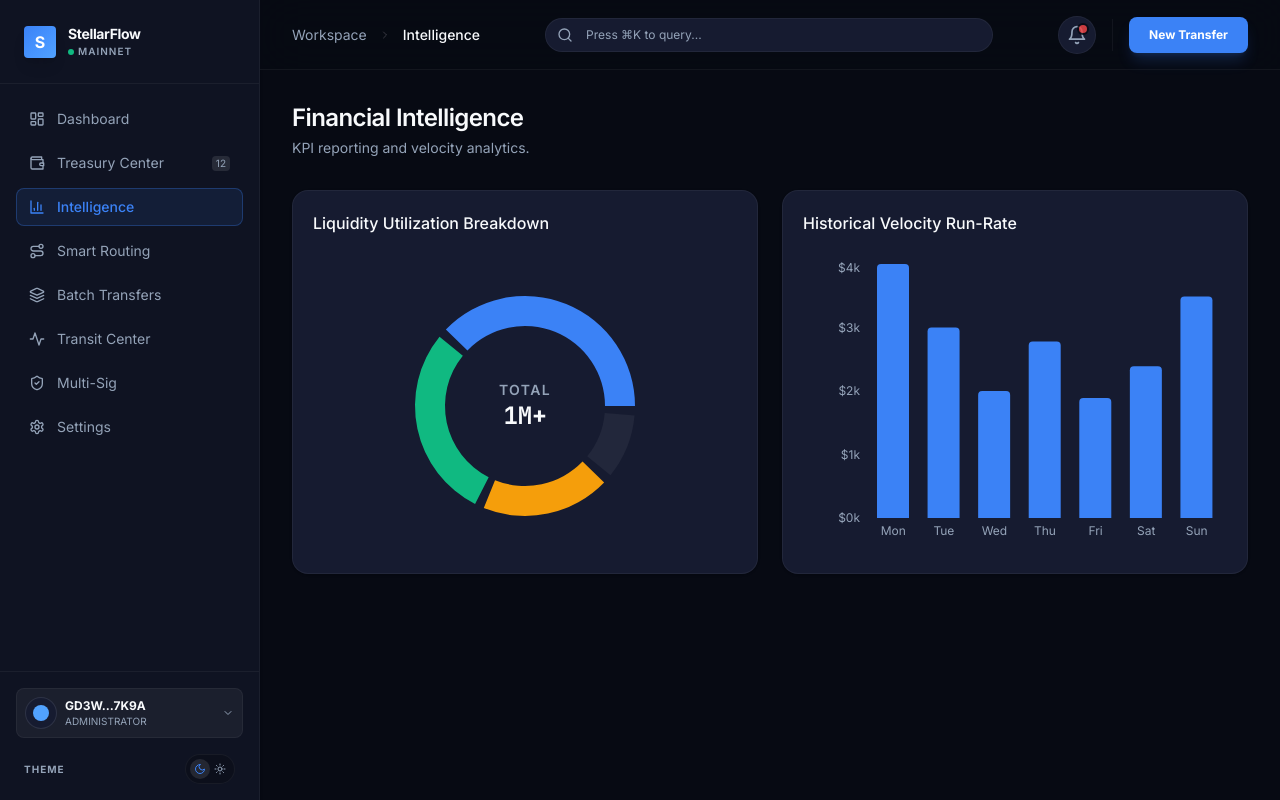
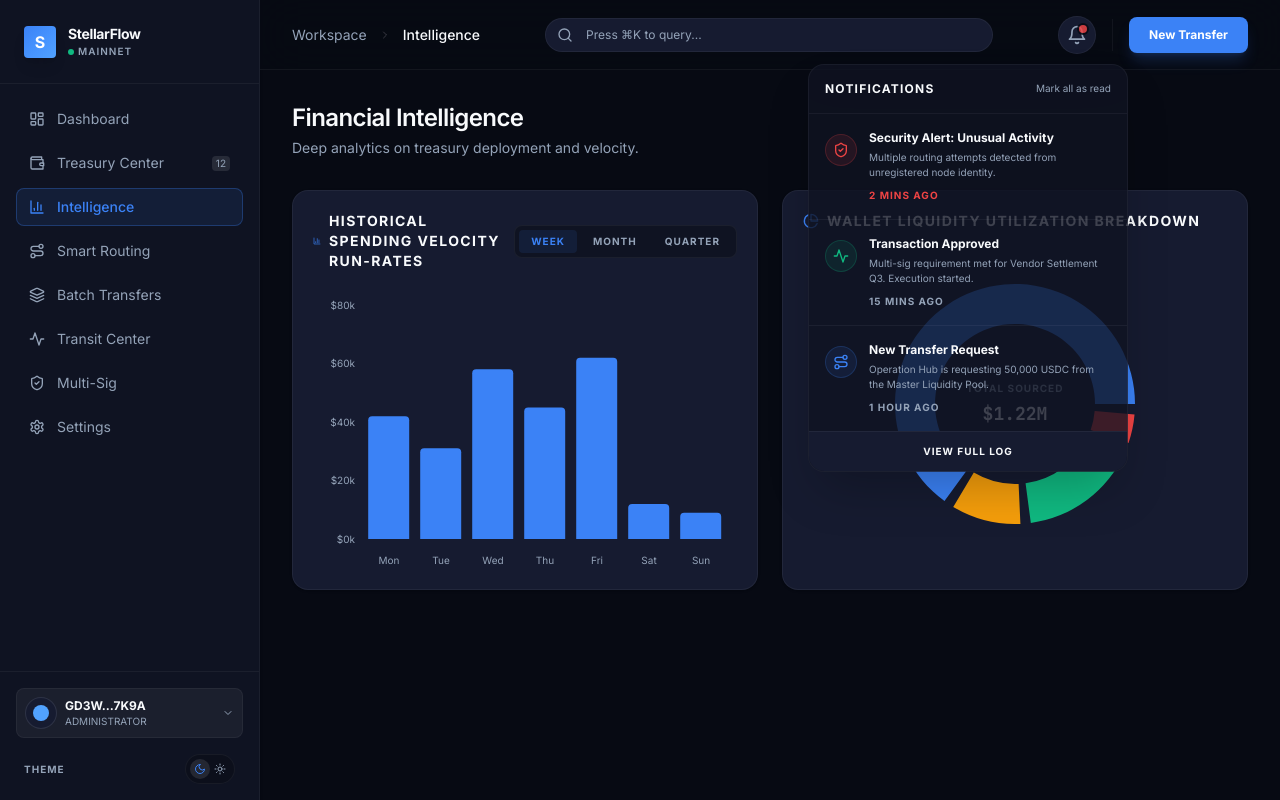
Before and after one commit to Be-bibek/StellarFlow, a Next.js app: page /analytics in a window 1280 px wide. Both pictures are taken after a click on the element 1077 px from the left and 34 px from the top of the page. Built offline with nearby package versions, Linux system fonts and the light colour scheme.

Commit message:
feat: add notification dropdown and update analytics
Implement a notification toggle in the shell and refactor analytics data structures to include multi-period velocity tracking.

```diff
--- a/app/analytics/page.tsx
+++ b/app/analytics/page.tsx
@@ -1,81 +1,174 @@
 "use client";
 
+import { useState } from "react";
 import { BentoCard } from "@/components/ui/bento-card";
-import { PieChart, Pie, Cell, ResponsiveContainer, BarChart, Bar, XAxis, YAxis, Tooltip } from "recharts";
+import { BarChart, Bar, XAxis, YAxis, Tooltip, ResponsiveContainer, PieChart, Pie, Cell } from "recharts";
+import { BarChart3, PieChart as PieChartIcon } from "lucide-react";
 
-const dataPie = [
-  { name: 'Payroll Vault', value: 400 },
-  { name: 'Marketing', value: 300 },
-  { name: 'Operation', value: 200 },
-  { name: 'Buffer', value: 100 },
-];
-const COLORS = ['var(--accent)', 'var(--success)', 'var(--warning)', 'var(--border)'];
-
-const dataBar = [
-  { name: 'Mon', vol: 4000 },
-  { name: 'Tue', vol: 3000 },
-  { name: 'Wed', vol: 2000 },
-  { name: 'Thu', vol: 2780 },
-  { name: 'Fri', vol: 1890 },
-  { name: 'Sat', vol: 2390 },
-  { name: 'Sun', vol: 3490 },
+const utilizationData = [
+  { name: 'Payroll Vault', value: 840200, color: '#3B82F6' },
+  { name: 'Operation Hub', value: 120500, color: '#F59E0B' },
+  { name: 'Marketing Reserve', value: 210000, color: '#10B981' },
+  { name: 'Emergency Vault', value: 50000, color: '#EF4444' },
 ];
 
+const totalUtilization = utilizationData.reduce((acc, curr) => acc + curr.value, 0);
+
+const velocityData = {
+  week: [
+    { name: 'Mon', value: 42000 },
+    { name: 'Tue', value: 31000 },
+    { name: 'Wed', value: 58000 },
+    { name: 'Thu', value: 45000 },
+    { name: 'Fri', value: 62000 },
+    { name: 'Sat', value: 12000 },
+    { name: 'Sun', value: 9000 },
+  ],
+  month: [
+    { name: 'Week 1', value: 250000 },
+    { name: 'Week 2', value: 320000 },
+    { name: 'Week 3', value: 280000 },
+    { name: 'Week 4', value: 410000 },
+  ],
+  quarter: [
+    { name: 'Month 1', value: 1200000 },
+    { name: 'Month 2', value: 1450000 },
+    { name: 'Month 3', value: 1800000 },
+  ]
+};
+
+const CustomPieTooltip = ({ active, payload }: any) => {
+  if (active && payload && payload.length) {
+    const data = payload[0].payload;
+    const percentage = ((data.value / totalUtilization) * 100).toFixed(1);
+    return (
+      <div className="bg-surface/90 backdrop-blur-md border border-border p-3 rounded-xl shadow-xl">
+        <p className="text-xs font-bold text-text-primary flex items-center gap-2">
+          <span className="w-2 h-2 rounded-full" style={{ backgroundColor: data.color }}></span>
+          {data.name}
+        </p>
+        <p className="text-sm font-mono mt-1 text-text-primary">
+          ${data.value.toLocaleString()}{' '}
+          <span className="text-[10px] text-text-secondary ml-1 font-bold">({percentage}%)</span>
+        </p>
+      </div>
+    );
+  }
+  return null;
+};
+
+const CustomBarTooltip = ({ active, payload, label }: any) => {
+  if (active && payload && payload.length) {
+    return (
+      <div className="bg-surface/90 backdrop-blur-md border border-border p-3 rounded-xl shadow-xl">
+        <p className="text-xs font-bold text-text-secondary uppercase tracking-widest">{label}</p>
+        <p className="text-sm font-mono mt-1 text-accent font-bold">
+          ${payload[0].value.toLocaleString()}
+        </p>
+      </div>
+    );
+  }
+  return null;
+};
+
 export default function AnalyticsPage() {
+  const [velocityFilter, setVelocityFilter] = useState<"week" | "month" | "quarter">("week");
+
   return (
     <div className="space-y-6 pb-20">
       <div className="flex items-center justify-between mb-8">
         <div>
           <h1 className="text-2xl font-semibold text-text-primary tracking-tight">Financial Intelligence</h1>
-          <p className="text-sm text-text-secondary mt-1">KPI reporting and velocity analytics.</p>
+          <p className="text-sm text-text-secondary mt-1">Deep analytics on treasury deployment and velocity.</p>
         </div>
       </div>
 
-      <div className="grid grid-cols-1 md:grid-cols-2 gap-6">
-        <BentoCard delay={0.1} className="h-96 flex flex-col">
-          <h3 className="font-medium text-text-primary mb-6">Liquidity Utilization Breakdown</h3>
-           <div className="flex-1 w-full relative">
+      <div className="grid grid-cols-1 lg:grid-cols-2 gap-6">
+        {/* Run Rates Chart */}
+        <BentoCard delay={0.1} className="h-[400px] flex flex-col">
+          <div className="flex items-center justify-between mb-6">
+            <h3 className="text-sm font-bold text-text-primary flex items-center gap-2 uppercase tracking-widest">
+              <BarChart3 className="w-4 h-4 text-accent" /> Historical Spending Velocity Run-Rates
+            </h3>
+            <div className="flex gap-1 bg-surface p-1 rounded-lg border border-border">
+              {(['week', 'month', 'quarter'] as const).map((filter) => (
+                <button
+                  key={filter}
+                  onClick={() => setVelocityFilter(filter)}
+                  className={`px-3 py-1 text-[10px] uppercase font-bold tracking-widest rounded transition-all ${
+                    velocityFilter === filter
+                    ? 'bg-accent/10 text-accent'
+                    : 'text-text-secondary hover:text-text-primary'
+                  }`}
+                >
+                  {filter}
+                </button>
+              ))}
+            </div>
+          </div>
+          <div className="flex-1 min-h-0">
+            <ResponsiveContainer width="100%" height="100%">
+              <BarChart data={velocityData[velocityFilter]} margin={{ top: 10, right: 10, left: 0, bottom: 0 }}>
+                <XAxis
+                  dataKey="name"
+                  axisLine={false}
+                  tickLine={false}
+                  tick={{ fontSize: 10, fill: 'var(--color-text-secondary)' }}
+                  dy={10}
+                />
+                <YAxis
+                  axisLine={false}
+                  tickLine={false}
+                  tick={{ fontSize: 10, fill: 'var(--color-text-secondary)' }}
+                  tickFormatter={(val) => `$${val / 1000}k`}
+                  width={50}
+                />
+                <Tooltip content={<CustomBarTooltip />} cursor={{ fill: 'rgba(255, 255, 255, 0.02)' }} />
+                <Bar
+                  dataKey="value"
+                  fill="var(--color-accent)"
+                  radius={[4, 4, 0, 0]}
+                  maxBarSize={50}
+                />
+              </BarChart>
+            </ResponsiveContainer>
+          </div>
+        </BentoCard>
+
+        {/* Utilization Breakdown Chart */}
+        <BentoCard delay={0.2} className="h-[400px] flex flex-col">
+          <div className="mb-2">
+            <h3 className="text-sm font-bold text-text-primary flex items-center gap-2 uppercase tracking-widest">
+              <PieChartIcon className="w-4 h-4 text-accent" /> Wallet Liquidity Utilization Breakdown
+            </h3>
+          </div>
+          <div className="flex-1 min-h-0 relative">
             <ResponsiveContainer width="100%" height="100%">
               <PieChart>
                 <Pie
-                    data={dataPie}
+                  data={utilizationData}
+                  cx="50%"
+                  cy="50%"
                   innerRadius={80}
-                    outerRadius={110}
+                  outerRadius={120}
                   paddingAngle={5}
                   dataKey="value"
                   stroke="none"
                 >
-                    {dataPie.map((entry, index) => (
-                      <Cell key={`cell-${index}`} fill={COLORS[index % COLORS.length]} />
+                  {utilizationData.map((entry, index) => (
+                    <Cell key={`cell-${index}`} fill={entry.color} />
                   ))}
                 </Pie>
-                  <Tooltip
-                    contentStyle={{ backgroundColor: 'var(--card)', borderColor: 'var(--border)', borderRadius: '8px' }}
-                    itemStyle={{ color: 'var(--text-primary)' }}
-                  />
+                <Tooltip content={<CustomPieTooltip />} />
               </PieChart>
             </ResponsiveContainer>
-              <div className="absolute inset-0 flex items-center justify-center pointer-events-none flex-col">
-                <span className="text-sm text-text-secondary uppercase tracking-widest font-semibold">Total</span>
-                <span className="text-2xl font-bold font-mono">1M+</span>
+            {/* Center Label for Pie Chart */}
+            <div className="absolute inset-0 flex flex-col items-center justify-center pointer-events-none">
+              <span className="text-[10px] text-text-secondary uppercase font-bold tracking-widest">Total Sourced</span>
+              <span className="text-lg font-bold font-mono text-text-primary mt-1">
+                ${(totalUtilization / 1000000).toFixed(2)}M
+              </span>
             </div>
-           </div>
-        </BentoCard>
-
-        <BentoCard delay={0.2} className="h-96 flex flex-col">
-          <h3 className="font-medium text-text-primary mb-6">Historical Velocity Run-Rate</h3>
-           <div className="flex-1 w-full">
-              <ResponsiveContainer width="100%" height="100%">
-                <BarChart data={dataBar}>
-                  <XAxis dataKey="name" stroke="var(--text-secondary)" fontSize={12} tickLine={false} axisLine={false} />
-                  <YAxis stroke="var(--text-secondary)" fontSize={12} tickLine={false} axisLine={false} tickFormatter={(v) => `$${v/1000}k`} />
-                  <Tooltip
-                     cursor={{ fill: 'var(--surface)' }}
-                     contentStyle={{ backgroundColor: 'var(--card)', borderColor: 'var(--border)', borderRadius: '8px' }}
-                  />
-                  <Bar dataKey="vol" fill="var(--accent)" radius={[4, 4, 0, 0]} barSize={32} />
-                </BarChart>
-              </ResponsiveContainer>
           </div>
         </BentoCard>
       </div>
--- a/components/shell.tsx
+++ b/components/shell.tsx
@@ -22,6 +22,7 @@ import {
 
 export function Shell({ children }: { children: React.ReactNode }) {
   const pathname = usePathname();
+  const [isNotificationOpen, setIsNotificationOpen] = useState(false);
 
   const navItems = [
     { href: "/", label: "Dashboard", badge: undefined, icon: LayoutDashboard },
@@ -111,11 +112,68 @@ export function Shell({ children }: { children: React.ReactNode }) {
             </div>
           </div>
 
-          <div className="flex items-center gap-4">
-            <div className="relative p-2 bg-card rounded-full border border-border cursor-pointer hover:border-text-secondary transition-colors">
+          <div className="flex items-center gap-4 relative">
+            <div
+              className="relative p-2 bg-card rounded-full border border-border cursor-pointer hover:border-text-secondary transition-colors"
+              onClick={() => setIsNotificationOpen(!isNotificationOpen)}
+            >
               <Bell className="w-5 h-5 text-text-secondary" />
               <div className="absolute top-2 right-2 w-2 h-2 bg-danger rounded-full ring-2 ring-background animate-pulse"></div>
             </div>
+
+            {/* Notification Dropdown */}
+            {isNotificationOpen && (
+              <motion.div
+                initial={{ opacity: 0, y: 10, scale: 0.95 }}
+                animate={{ opacity: 1, y: 0, scale: 1 }}
+                exit={{ opacity: 0, y: 10, scale: 0.95 }}
+                className="absolute top-12 right-[120px] w-80 bg-surface/80 backdrop-blur-xl border border-border rounded-2xl shadow-2xl z-50 overflow-hidden"
+              >
+                <div className="p-4 border-b border-border flex items-center justify-between">
+                  <h4 className="text-xs font-bold uppercase tracking-widest text-text-primary">Notifications</h4>
+                  <span className="text-[10px] text-text-secondary hover:text-text-primary cursor-pointer">Mark all as read</span>
+                </div>
+                <div className="divide-y divide-border">
+                  {/* Mock Notification 1 */}
+                  <div className="p-4 hover:bg-white/5 transition-colors cursor-pointer flex gap-3">
+                    <div className="w-8 h-8 rounded-full bg-danger/10 border border-danger/20 flex flex-shrink-0 items-center justify-center text-danger mt-1">
+                      <ShieldCheck className="w-4 h-4" />
+                    </div>
+                    <div>
+                      <p className="text-xs font-bold text-text-primary">Security Alert: Unusual Activity</p>
+                      <p className="text-[10px] text-text-secondary mt-1">Multiple routing attempts detected from unregistered node identity.</p>
+                      <p className="text-[10px] text-danger font-bold mt-2 uppercase tracking-widest">2 mins ago</p>
+                    </div>
+                  </div>
+                  {/* Mock Notification 2 */}
+                  <div className="p-4 hover:bg-white/5 transition-colors cursor-pointer flex gap-3">
+                    <div className="w-8 h-8 rounded-full bg-success/10 border border-success/20 flex flex-shrink-0 items-center justify-center text-success mt-1">
+                      <Activity className="w-4 h-4" />
+                    </div>
+                    <div>
+                      <p className="text-xs font-bold text-text-primary">Transaction Approved</p>
+                      <p className="text-[10px] text-text-secondary mt-1">Multi-sig requirement met for Vendor Settlement Q3. Execution started.</p>
+                      <p className="text-[10px] text-text-secondary font-bold mt-2 uppercase tracking-widest">15 mins ago</p>
+                    </div>
+                  </div>
+                  {/* Mock Notification 3 */}
+                  <div className="p-4 hover:bg-white/5 transition-colors cursor-pointer flex gap-3">
+                    <div className="w-8 h-8 rounded-full bg-accent/10 border border-accent/20 flex flex-shrink-0 items-center justify-center text-accent mt-1">
+                      <Route className="w-4 h-4" />
+                    </div>
+                    <div>
+                      <p className="text-xs font-bold text-text-primary">New Transfer Request</p>
+                      <p className="text-[10px] text-text-secondary mt-1">Operation Hub is requesting 50,000 USDC from the Master Liquidity Pool.</p>
+                      <p className="text-[10px] text-text-secondary font-bold mt-2 uppercase tracking-widest">1 hour ago</p>
+                    </div>
+                  </div>
+                </div>
+                <div className="p-3 bg-card border-t border-border mt-auto w-full text-center hover:bg-white/5 cursor-pointer transition-colors block">
+                   <p className="text-[10px] text-text-primary uppercase tracking-widest font-bold">View full log</p>
+                </div>
+              </motion.div>
+            )}
+
             <div className="h-8 w-[1px] bg-border"></div>
             <button className="bg-accent hover:bg-blue-400 text-white text-xs font-bold px-5 py-2.5 rounded-lg shadow-lg shadow-accent/20 transition-all">
               New Transfer
```
Lines whose indentation alone changed are shown as unchanged.
